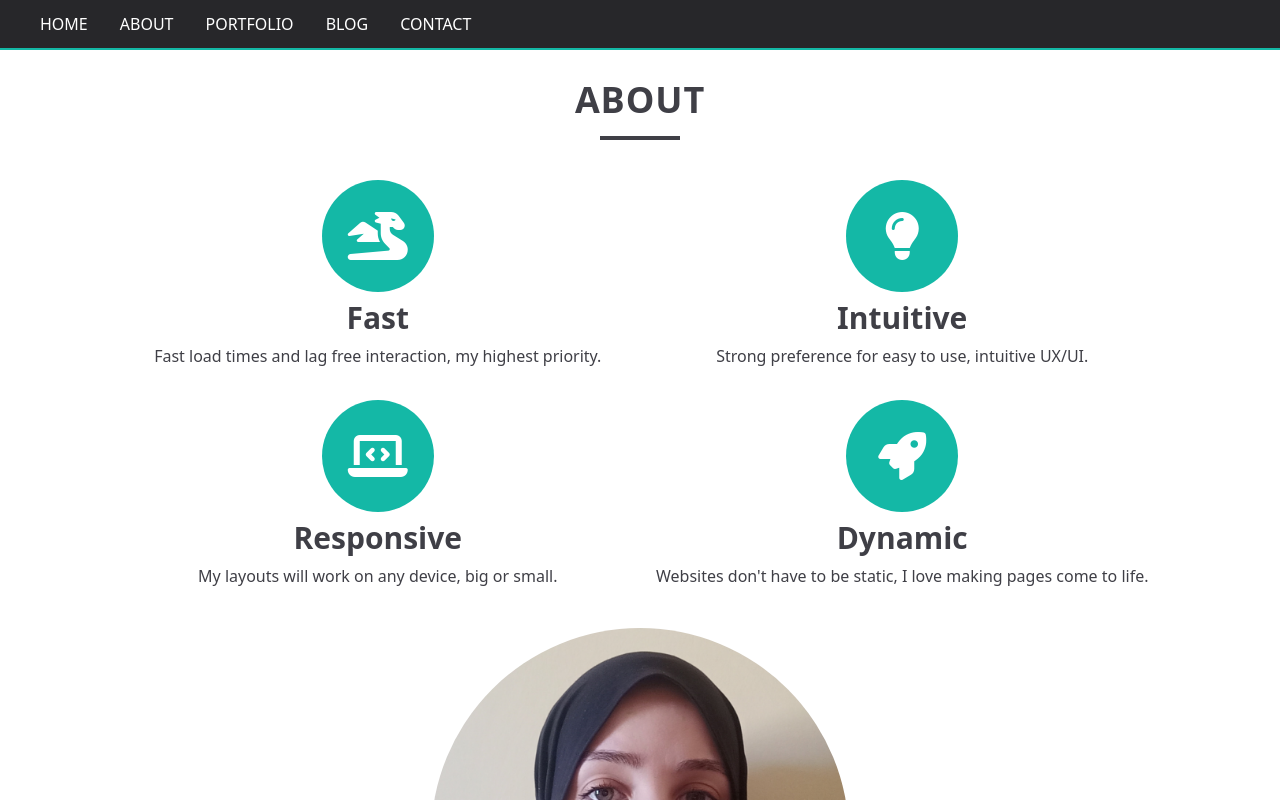
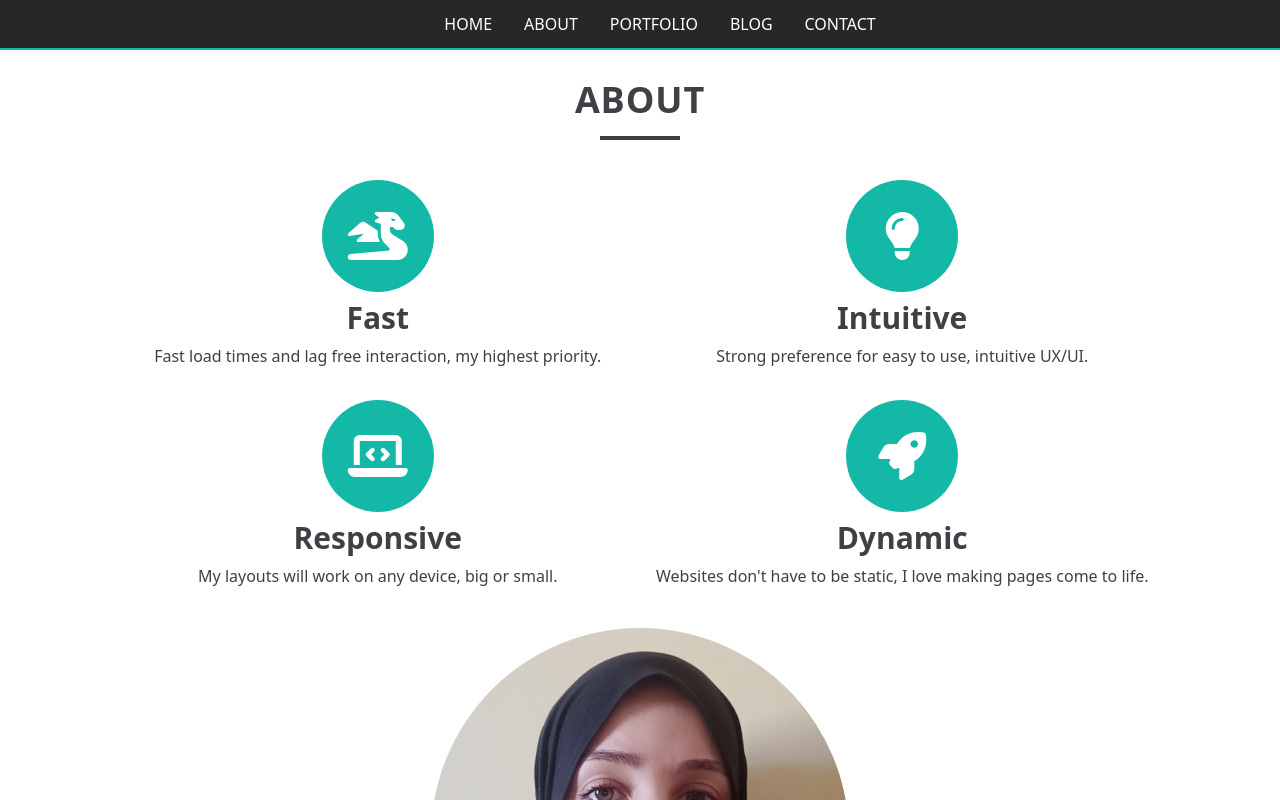
Before and after one commit to KamyESI/portfolio, a website: page docs/index.html in a window 1280 px wide. Both pictures are taken after a click on the link "View my work". Shown: the part 800-1600 px from the top of the page. Drawn offline with Linux system fonts and the light colour scheme.

Commit message:
center header in middle wide page

```diff
--- a/docs/index.html
+++ b/docs/index.html
@@ -56,7 +56,7 @@
 
       <!-- NAV MENU -->
       <nav id="nav-menu" class="hidden sm:block py-1 pl-10">
-        <ul class="flex text-white gap-8">
+        <ul class="flex justify-center text-white gap-8">
           <li class="hover:text-pink-600">
             <a id="nav_link_home_menu" href="#home">HOME</a>
           </li>
@@ -76,6 +76,7 @@
       </nav>
     </header>
 
+    <!-- MAIN -->
     <main class="flex flex-col justify-center items-center">
       <!-- HOME SECTION -->
       <section
```
Also changed, not shown: docs/css/output.css.
